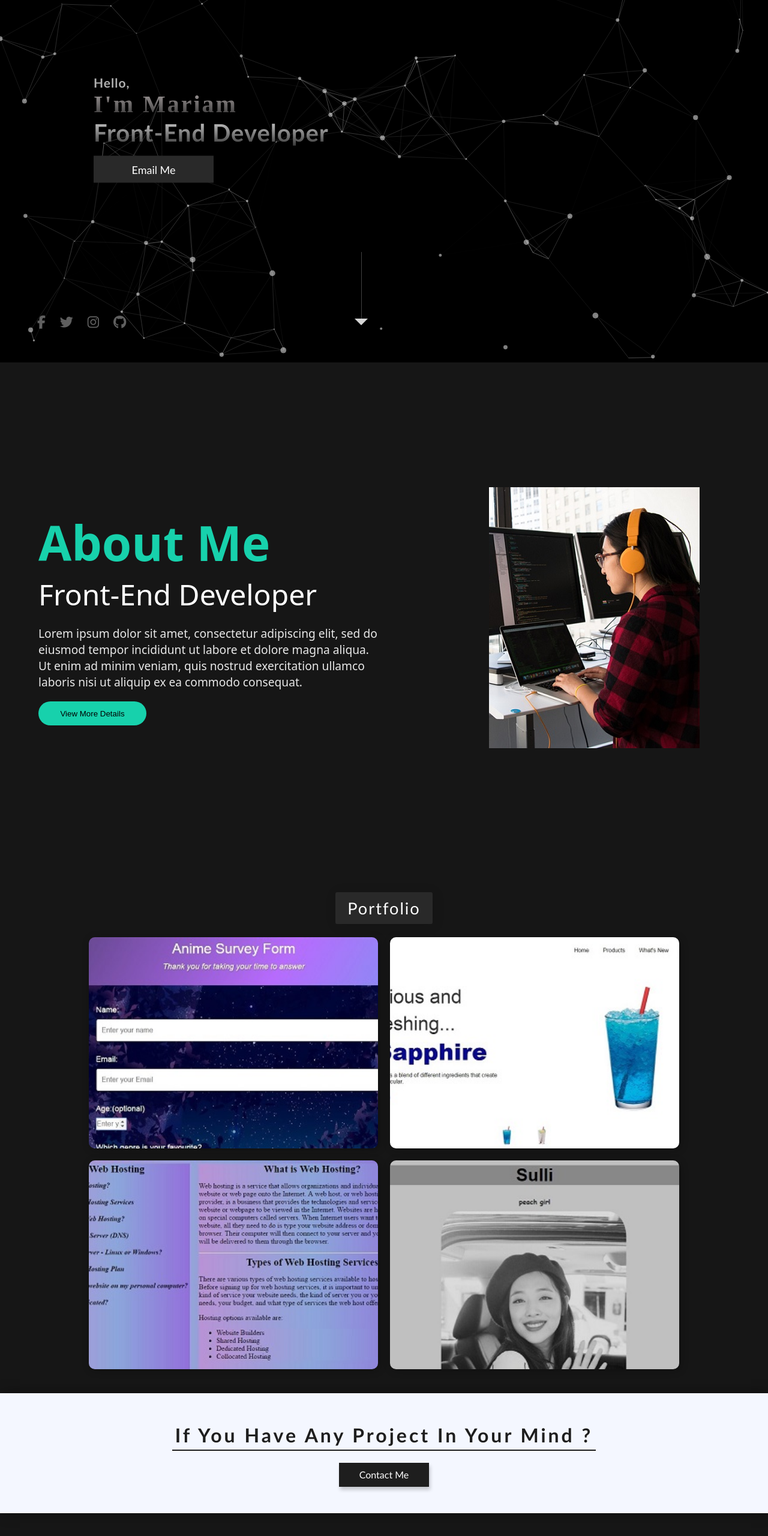
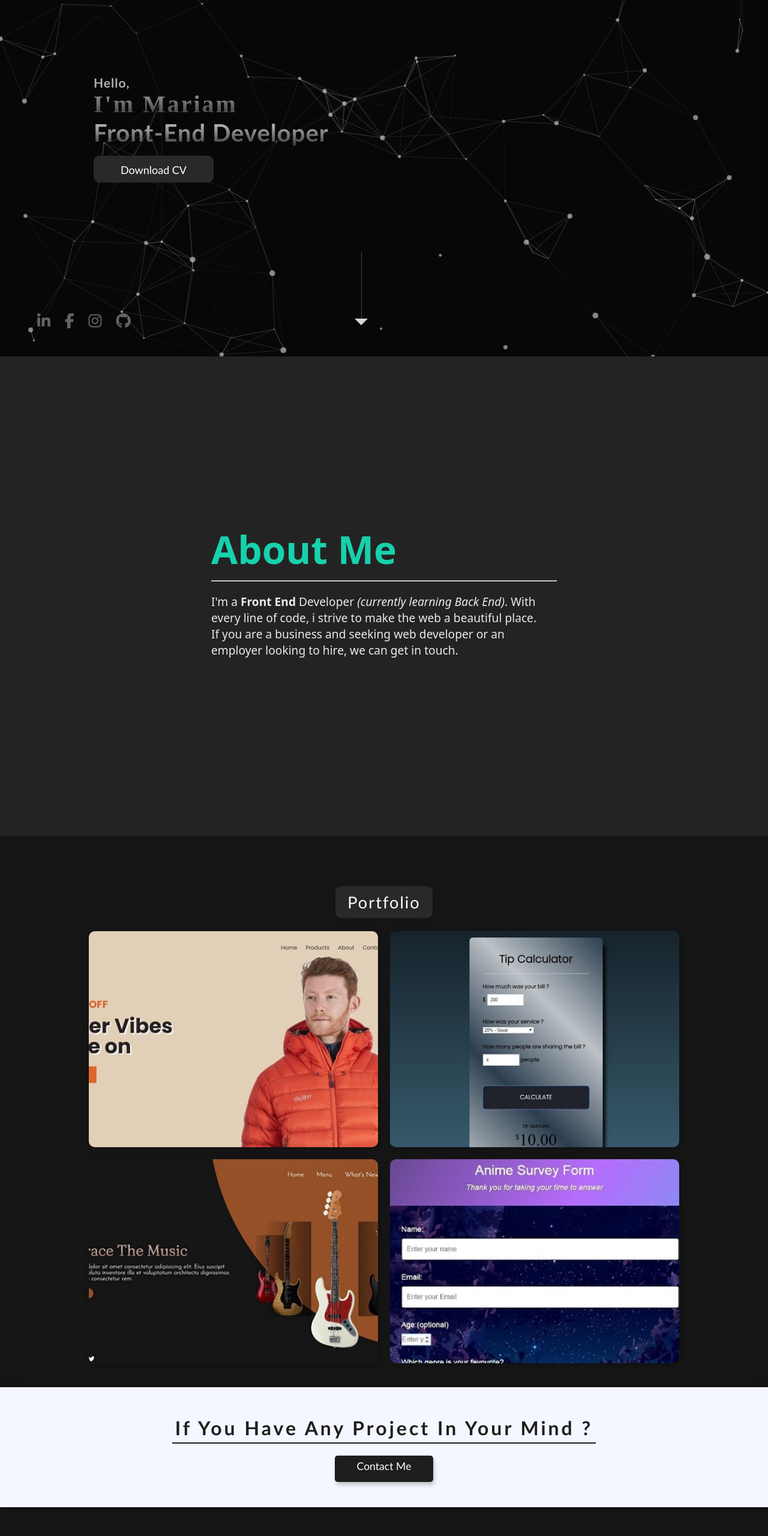
Before and after one commit to mariamnozadze/Portfolio, a plain HTML site: page index.html in a window 1280 px wide. Shown: the part 196-2756 px from the top of the page at 60% size. Drawn offline with nearby package versions, Linux system fonts and the light colour scheme.

Commit message:
Made some changes

```diff
--- /dev/null
+++ b/gsap.js
@@ -0,0 +1,3 @@
+gsap.from(".logo", { opacity: 0, duration: 1, delay: 0.5, y: -10 });
+gsap.from(".name", { opacity: 0, duration: 1, delay: 1.0, x: -200 });
+gsap.from(".social", { opacity: 0, duration: 1, delay: 2, y: -50 });
--- a/index.html
+++ b/index.html
@@ -20,7 +20,7 @@
             <!--menu--------->
             <div class="toggle"></div>
             <ul class="menu">
-        <li class="active"><a href="#main" >Home</a></li>
+                <li><a href="#main">Home</a></li>
                 <li><a href="#about">About</a></li>
                 <li><a href="#portfolio">Portfolio</a></li>
                 <li><a href="#contact-form">Contact</a></li>
@@ -35,16 +35,18 @@
         <h1>I'm Mariam</h1>
         <h2>Front-End Developer</h2>
 
-        <a href ="mailto: mariamnozadze97@yahoo.com" target="_blank" class = "email-btn">Email Me</a>
+        <a class="btn line-btn-dark btn-icon btn-radius" href="Mariam Nozadze.pdf" title="" download>Download CV</a>
+        <!--
+        <a href="mailto: mariamnozadze97@yahoo.com" target="_blank" class="email-btn">Email Me</a> --->
     </div>
 
 
-     <div class="black-line" ></div>
+    <div class="black-line"></div>
     <!--social--->
     <div class="social">
+        <a href="https://www.linkedin.com/in/mariam-nozadze-38b895203/"><i class="fab fab fab fa-linkedin-in"></i></a>
         <a href="https://www.facebook.com/mariam.nozadze.716/" target="_blank"><i class="fab fa-facebook-f"></i></a>
-	<a href="#"><i class="fab fa-twitter"></i></a>
-    <a href="https://www.instagram.com/mariam_nozadze_/" target="_blank"><i class="fab fa-instagram"></i></a>
+        <a href="https://www.instagram.com/_mariamnozadze/" target="_blank"><i class="fab fa-instagram"></i></a>
         <a href="https://github.com/mariamnozadze" target="_blank"><i class="fab fa-github"></i></a>
     </div>
 
@@ -52,13 +54,11 @@
     <section id="about">
         <div class="about-text">
             <h1>About Me</h1>
-            <h2>Front-End Developer</h2>
-            <p>Lorem ipsum dolor sit amet, consectetur adipiscing elit, sed do eiusmod tempor incididunt ut labore et dolore magna aliqua. Ut enim ad minim veniam, quis nostrud exercitation ullamco laboris nisi ut aliquip ex ea commodo consequat.</p>
-            <button>View More Details</button>
-            </div>
-            <!--about-model-->
-            <div class="about-model">
-            <img alt="model" src="img/girl.jpg"/>
+            <hr>
+            <p>I'm a <strong>Front End</strong> Developer <i>(currently learning Back End)</i>. With every line of code, i strive to make the web a beautiful place.
+                <br>
+                If you are a business and seeking web developer or an employer looking to hire, we can get in touch.
+            </p>
         </div>
     </section>
 
@@ -68,43 +68,47 @@
         <div class="p-container">
 
             <div class="p-box">
-                <a href="https://codepen.io/MariamNozadze/full/KKgdONN" target="_blank">
+                <a href="https://mariamnozadze.github.io/E-commerce/" target="_blank">
                     <div class="overlay-text">
-                    <h1>Survey Form</h1></a>
+                        <h1>E-commerce</h1>
+                </a>
             </div>
-                <img src="img/survey-form.jpg" >
+            <img src="img/ecommerce .jpg">
             </div>
 
         <div class="p-box">
-                <a href="https://mariamnozadze.github.io/Sapphire-Landing-Page/" target="_blank">
+            <a href="https://mariamnozadze.github.io/Tip-Calculator/" target="_blank">
                 <div class="overlay-text">
-                    <h1>Landing Page</h1></a>
+                    <h1>Tip-Calculator</h1>
+            </a>
         </div>
-                <img src="img/Landing-page.jpg">
+        <img src="img/tip-calculator.jpg">
         </div>
 
         <div class="p-box">
-                <a href="https://codepen.io/MariamNozadze/full/JjKwWMP" target="_blank">
+            <a href="https://mariamnozadze.github.io/Electric-Guitars/" target="_blank">
                 <div class="overlay-text">
-                    <h1>Technical Doc. Page</h1></a>
+                    <h1>Landing Page</h1>
+            </a>
         </div>
-                <img src="img/technical-documentation.jpg">
+        <img src="img/electric-guitars.jpg">
         </div>
 
         <div class="p-box">
-                <a href="https://codepen.io/MariamNozadze/full/oNLMwmB"
-                target="_blank">
-                <img src="img/tribute-page.jpg">
+            <a href="https://codepen.io/MariamNozadze/full/KKgdONN" target="_blank">
                 <div class="overlay-text">
-                <h1>Tribute Page</h1>
+                    <h1>Survey</h1>
             </a>
         </div>
+        <img src="img/survey-form.jpg">
+        </div>
+
         </div>
     </section>
 
     <section id="contact-btn">
         <h1 class="c-b-heading">If You Have Any Project In Your Mind ?</h1>
-    <button> Contact Me</button>
+        <a href="mailto:mariamnozadze97@yahoo.com"> Contact Me</a>
     </section>
 
     <!--contact form-->
@@ -138,17 +142,17 @@
 
     <script type="text/javascript" src="jquery.js"></script>
     <script type="text/javascript">
-
         /*Responsive*/
-	$(document).ready(function(){
-	    $('.toggle').click(function(){
+        $(document).ready(function () {
+            $('.toggle').click(function () {
                 $('.toggle').toggleClass('active')
                 $('nav ul').toggleClass('active-menu')
             })
         });
-
     </script>
 
-
+    <!--GSAP-->
+    <script src="https://cdnjs.cloudflare.com/ajax/libs/gsap/3.5.1/gsap.min.js"></script>
+     <script src="gsap.js"></script>
 </body>
 </html>
--- a/style.css
+++ b/style.css
@@ -6,7 +6,7 @@ body {
 
 #particles-js {
   height: 100%;
-  background: black;
+  background: #070707;
 }
 
 ul {
@@ -29,8 +29,8 @@ nav {
   justify-content: space-between;
   align-items: center;
   text-transform: uppercase;
-  background-color: #2d3436;
-  background-image: linear-gradient(315deg, #000000 0%, #2d3436 74%);
+  background-color: #161616;
+  background-image: linear-gradient(315deg,  #000000, #262b2c, #262b2c, #000000);
   font-weight: 600;
   letter-spacing: 2px;
   font-family: calibri;
@@ -39,7 +39,7 @@ nav {
   left: 0;
   width: 100%;
   box-sizing: border-box;
-  padding: 10px 50px;
+  padding: 2px 45px;
   box-shadow: 2px 2px 12px rgba(0, 0, 0, 0.05);
   z-index: 1;
 }
@@ -65,9 +65,10 @@ nav {
 .toggle {
   display: none;
 }
-.active a,
+
 .menu li a:hover {
   background-color: black;
+  border-radius: 10px;
   color: #fff !important;
   font-weight: bold;
   transition: all ease 0.4s;
@@ -119,9 +120,11 @@ nav {
   align-items: center;
   background-color: #292929;
   color: #ffffff;
+  border-radius: 10px;
 }
 .name a:hover {
-  background-color: #131313;
+  background-color: rgb(226, 222, 222);
+  color: black;
   transition: all ease 0.5s;
 }
 .black-line {
@@ -159,10 +162,10 @@ nav {
 }
 .social i {
   color: rgba(18, 17, 17, 0.4);
-  font-size: 22px;
-  filter: invert(1);
+  font-size: 25px;
+  filter: invert(2);
 }
-.social a:hover i {
+.social i:hover {
   color: #17d1ac;
   transition: all ease 0.5s;
 }
@@ -170,29 +173,26 @@ nav {
 #about {
   width: 100%;
   height: 100vh;
-  background-color: #161616;
+  background-color: #242323;
   box-sizing: border-box;
   display: flex;
   align-items: center;
-  justify-content: space-between;
-  padding: 50px 5% 0 5%;
+  justify-content: center;
+  padding: 0 5% 0 5%;
   position: relative;
-  margin-top: -60px;
+  margin-top: -70px;
 }
-.about-model {
-  margin-bottom: 0;
-  margin-right: 50px;
-}
+
 .about-text {
   font-family: system-ui;
   width: 50%;
 }
 .about-text h1 {
-  font-size: 5rem;
+  font-size: 4rem;
   color: #17d1ac;
 }
 .about-text h2 {
-  font-size: 3rem;
+  font-size: 2rem;
   color: #ffffff;
   font-weight: 400;
 }
@@ -205,9 +205,12 @@ h2 {
   font-size: 1.2rem;
   color: rgba(255, 255, 255, 0.9);
 }
+
+/*
 .about-text button {
   width: 180px;
   height: 40px;
+  font-size: 0.9rem;
   border-radius: 20px;
   border: none;
   outline: none;
@@ -215,8 +218,10 @@ h2 {
 }
 .about-text button:hover {
   background-color: #ffffff;
+  cursor: pointer;
   transition: all ease 0.3s;
 }
+*/
 
 #portfolio {
   width: 100%;
@@ -237,8 +242,8 @@ h2 {
   font-weight: 400;
   padding: 10px 20px;
   background-color: #292929;
+  border-radius: 10px;
   letter-spacing: 2px;
-  border-radius: 3px;
   box-shadow: 2px 2px 20px rgba(0, 0, 0, 0.1);
 }
 .p-box {
@@ -308,19 +313,23 @@ h2 {
   letter-spacing: 4px;
   border-bottom: 2px solid #1e1e1e;
 }
-#contact-btn button {
+#contact-btn a{
   color: #ffffff;
-  font-size: 1rem;
+  font-size: 1.1rem;
   font-family: calibri;
+  text-align: center;
   width: 150px;
-  height: 40px;
+  height: 30px;
+  padding: 7px;
   margin: 10px;
   background-color: #1e1e1e;
   border: none;
   outline: none;
+  border-radius: 5px;
+  cursor: pointer;
   box-shadow: 2px 5px 6px rgba(0, 0, 0, 0.2);
 }
-#contact-btn button:hover {
+#contact-btn a:hover {
   background-color: #17d1ac;
   color: #000000;
   transition: all ease 0.5s;
@@ -500,7 +509,8 @@ h2 {
     content: "\f0c9";
     font-family: fontAwesome;
     line-height: 0px;
-    margin-left: -30px;
+    margin-left: -20px;
+    cursor: pointer;
   }
   .toggle.active:before {
     content: "\f00d";
@@ -514,13 +524,14 @@ h2 {
     width: 100%;
     height: auto;
     box-sizing: border-box;
-    background-color: #0f0f0f;
+    background-color: #131212;
     top: 50px;
     left: 0;
     transition: 0.5s;
     overflow: hidden;
     display: none !important;
     border: 3px solid #1f1f1f;
+    cursor: pointer;
   }
 
   nav ul li a {
@@ -586,7 +597,6 @@ h2 {
     border: none;
     background-color: #262626 !important;
     padding: 10px;
-    box-sizing: border-box;
     height: 40px;
   }
   textarea {
```
Also changed, not shown: img/ecommerce .jpg (added), img/electric-guitars.jpg (added), img/tip-calculator.jpg (added), 1 other file. Lines whose indentation alone changed are shown as unchanged.
